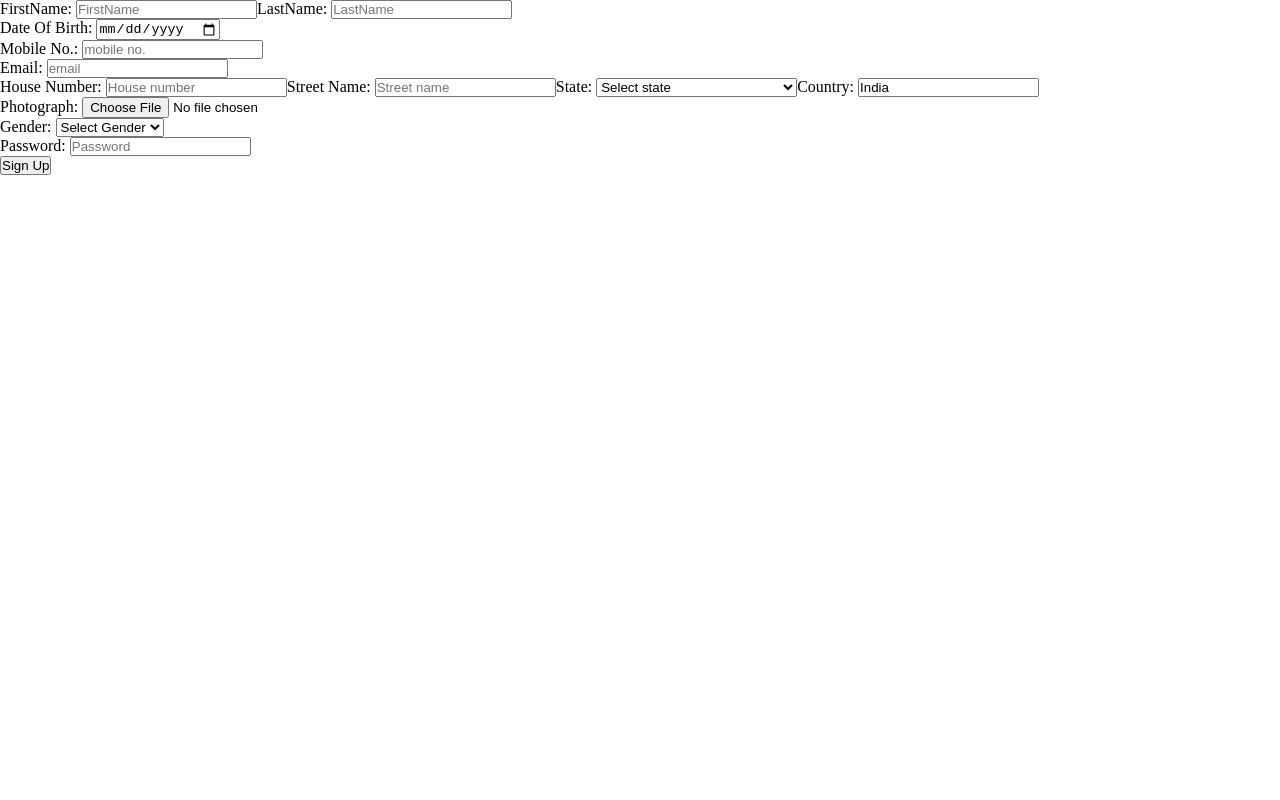
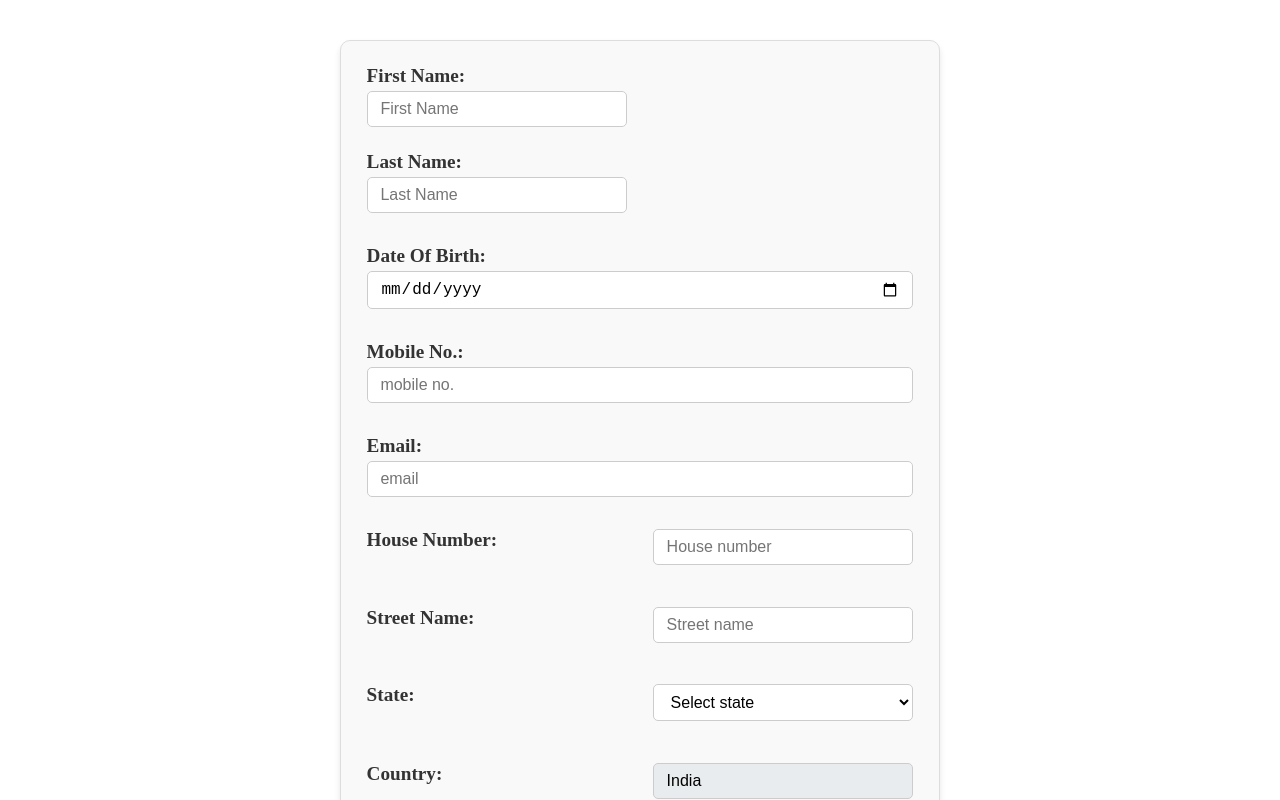
Before and after one commit to Aadi-03/On-Demand-Service, a React (Vite) app in the folder frontend/: page /signupcustomer in a window 1280 px wide. Shown: the top 800 px of the page. Built offline with nearby package versions, Linux system fonts and the light colour scheme.

Commit message:
Added css for customer and tradesman signup

```diff
--- /dev/null
+++ b/frontend/src/Pages/SignUp/SignUpCustomer.css
@@ -0,0 +1,120 @@
+.signup-customer-wrapper {
+    display: flex;
+    flex-direction: column;
+    align-items: center;
+    width: 90vw;
+    max-width: 600px;
+    margin: 5vh auto;
+    padding: 3vh 2vw;
+    border: 1px solid #ddd;
+    border-radius: 10px;
+    background-color: #f9f9f9;
+    box-shadow: 0 4px 6px rgba(0, 0, 0, 0.1);
+    button {
+        width: 100%;
+      }
+      button {
+        background-color: #007bff;
+        color: #fff;
+        border: none;
+        padding: 1vh 2vw;
+        font-size: 1.2rem;
+        border-radius: 5px;
+        cursor: pointer;
+        transition: background-color 0.3s ease;
+      }
+
+      button:hover {
+        background-color: #0056b3;
+      }
+
+  }
+
+  label {
+    font-size: 1.2rem;
+    margin-bottom: 0.5vh;
+    display: block;
+    font-weight: 600;
+    color: #333;
+  }
+
+  input,
+  select {
+    width: 100%;
+    padding: 1vh 1vw;
+    font-size: 1rem;
+    border: 1px solid #ccc;
+    border-radius: 5px;
+    margin-bottom: 2vh;
+    background-color: #fff;
+    box-sizing: border-box;
+  }
+
+  input[type="file"] {
+    padding: 0.5vh;
+  }
+
+   input:focus,
+   select:focus {
+    border-color: #007bff;
+    outline: none;
+    box-shadow: 0 0 5px rgba(0, 123, 255, 0.5);
+  }
+
+  .name-wrapper,
+  .dob-wrapper,
+  .phonenumber-wrapper,
+  .email-wrapper,
+  .address-wrapper,
+  .photo-wrapper,
+  .gender-wrapper,
+  .password-wrapper {
+    width: 100%;
+    margin-bottom: 2vh;
+  }
+
+  .name-wrapper {
+    display: flex;
+    flex-direction: column;
+    gap: 1vh;
+  }
+
+  .name-wrapper input {
+    width: calc(50% - 1vw);
+  }
+
+  .address-wrapper {
+    display: flex;
+    flex-wrap: wrap;
+    gap: 2vw;
+  }
+
+  .address-wrapper label,
+  .address-wrapper input,
+  .address-wrapper select {
+    flex: 1 1 calc(48% - 2vw);
+    min-width: 150px;
+  }
+
+  .address-wrapper input[readonly] {
+    background-color: #e9ecef;
+  }
+
+
+
+  @media (max-width: 768px) {
+    .signup-customer-wrapper {
+      width: 95vw;
+      padding: 4vh 3vw;
+    }
+
+    .name-wrapper input {
+      width: 100%;
+    }
+
+    .address-wrapper label,
+    .address-wrapper input,
+    .address-wrapper select {
+      flex: 1 1 100%;
+    }
+}
--- a/frontend/src/Pages/SignUp/SignUpCustomer.jsx
+++ b/frontend/src/Pages/SignUp/SignUpCustomer.jsx
@@ -1,14 +1,19 @@
-import "./SignUp.css";
+import "./SignUpCustomer.css";
 import React from "react";
 
-const SignUp = () => {
+const SignUpCustomer = () => {
   return (
     <div className="signup-customer-wrapper">
       <div className="name-wrapper">
-        <label >FirstName: </label>
-        <input type="text" placeholder="FirstName" />
-        <label >LastName: </label>
-        <input type="text" placeholder="LastName" />
+        <div>
+        <label >First Name: </label>
+        <input type="text" placeholder="First Name" />
+        </div>
+        <div>
+        <label >Last Name: </label>
+        <input type="text" placeholder="Last Name" />
+        </div>
+
       </div>
       <div className="dob-wrapper">
       <label >Date Of Birth: </label>
@@ -100,4 +105,4 @@ const SignUp = () => {
   );
 };
 
-export default SignUp;
+export default SignUpCustomer;
--- /dev/null
+++ b/frontend/src/Pages/SignUp/SignUpTradesman.css
@@ -0,0 +1,121 @@
+.signup-tradesman-wrapper {
+    display: flex;
+    flex-direction: column;
+    align-items: center;
+    width: 90vw;
+    max-width: 700px;
+    margin: 5vh auto;
+    padding: 3vh 2vw;
+    border: 1px solid #ddd;
+    border-radius: 10px;
+    background-color: #f9f9f9;
+    box-shadow: 0 4px 6px rgba(0, 0, 0, 0.1);
+
+
+   label {
+    font-size: 1.2rem;
+    margin-bottom: 0.5vh;
+    display: block;
+    font-weight: 600;
+    color: #333;
+  }
+
+   input,
+   select {
+    width: 100%;
+    padding: 1vh 1vw;
+    font-size: 1rem;
+    border: 1px solid #ccc;
+    border-radius: 5px;
+    margin-bottom: 2vh;
+    background-color: #fff;
+    box-sizing: border-box;
+  }
+
+   input[type="file"] {
+    padding: 0.5vh;
+  }
+
+   input:focus,
+  select:focus {
+    border-color: #007bff;
+    outline: none;
+    box-shadow: 0 0 5px rgba(0, 123, 255, 0.5);
+  }
+
+  .name-wrapper,
+  .dob-wrapper,
+  .phonenumber-wrapper,
+  .email-wrapper,
+  .address-wrapper,
+  .photo-wrapper,
+  .gender-wrapper,
+  .aadhar-wrapper,
+  .worktype-wrapper,
+  .password-wrapper {
+    width: 100%;
+    margin-bottom: 3vh;
+  }
+
+  .name-wrapper {
+    display: flex;
+    gap: 1vh;
+  }
+
+  .name-wrapper input {
+    width: calc(50% - 1vw);
+  }
+
+  .address-wrapper {
+    display: flex;
+    flex-wrap: wrap;
+    gap: 2vw;
+  }
+
+  .address-wrapper label,
+  .address-wrapper input,
+  .address-wrapper select {
+    flex: 1 1 calc(48% - 2vw);
+    min-width: 150px;
+  }
+
+  .address-wrapper input[readonly] {
+    background-color: #e9ecef;
+  }
+
+  button {
+    background-color: #007bff;
+    color: #fff;
+    border: none;
+    padding: 1vh 2vw;
+    font-size: 1.2rem;
+    border-radius: 5px;
+    cursor: pointer;
+    transition: background-color 0.3s ease;
+  }
+
+  button:hover {
+    background-color: #0056b3;
+  }
+
+  @media (max-width: 768px) {
+    .signup-tradesman-wrapper {
+      width: 95vw;
+      padding: 4vh 3vw;
+    }
+
+    .name-wrapper input {
+      width: 100%;
+    }
+
+    .address-wrapper label,
+    .address-wrapper input,
+    .address-wrapper select {
+      flex: 1 1 100%;
+    }
+
+    button {
+      width: 100%;
+    }
+  }
+}
--- a/frontend/src/Pages/SignUp/SignUpTradesman.jsx
+++ b/frontend/src/Pages/SignUp/SignUpTradesman.jsx
@@ -1,13 +1,14 @@
 import React from "react";
+import "./SignUpTradesman.css";
 
 const SignUpTradesman = () => {
   return (
     <div className="signup-tradesman-wrapper">
       <div className="name-wrapper">
-        <label>FirstName: </label>
-        <input type="text" placeholder="FirstName" />
-        <label>LastName: </label>
-        <input type="text" placeholder="LastName" />
+        <label>First Name: </label>
+        <input type="text" placeholder="First Name" />
+        <label>Last Name: </label>
+        <input type="text" placeholder="Last Name" />
       </div>
       <div className="dob-wrapper">
         <label>Date Of Birth: </label>
@@ -72,6 +73,8 @@ const SignUpTradesman = () => {
           <option value="UT">Uttarakhand</option>
           <option value="WB">West Bengal</option>
         </select>
+        <label >PinCode : </label>
+        <input type="text" />
         <label>Country: </label>
         <input type="text" value="India" readOnly />
       </div>
```
Also changed, not shown: frontend/src/Pages/SignUp/SignUp.css (deleted).
